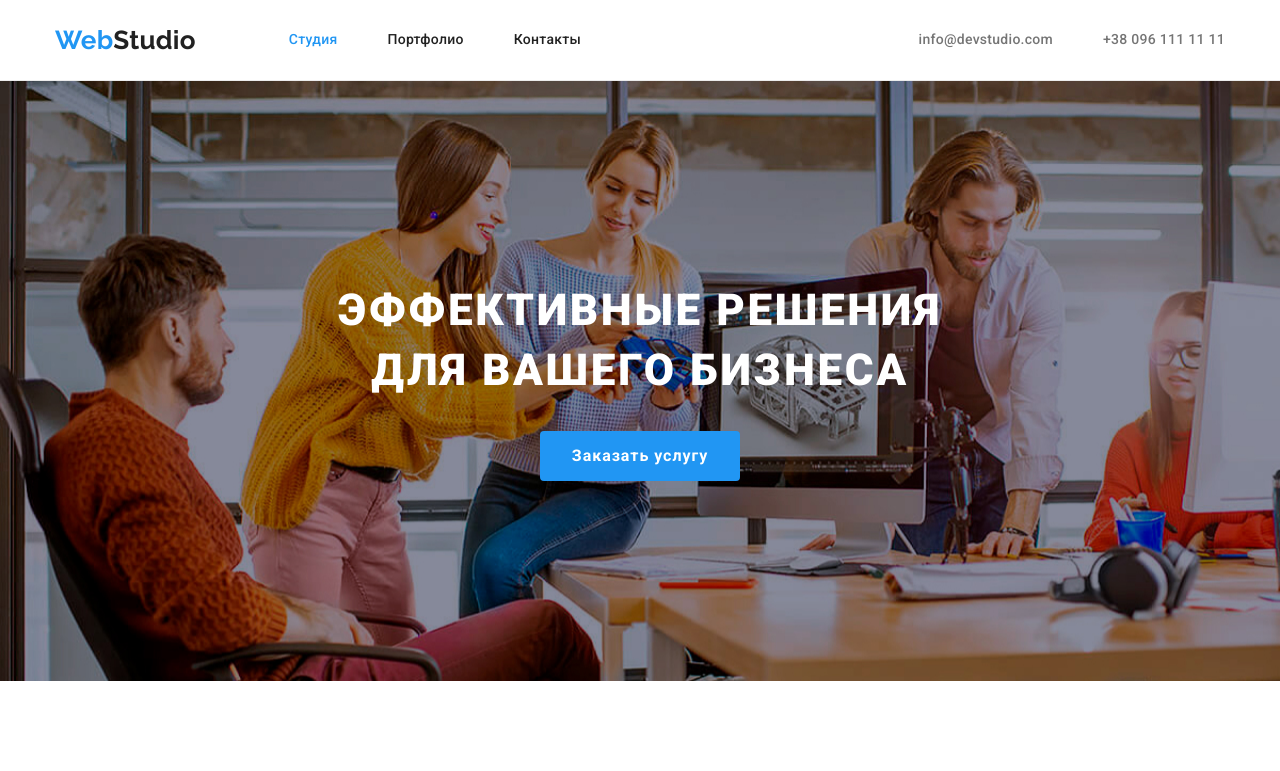
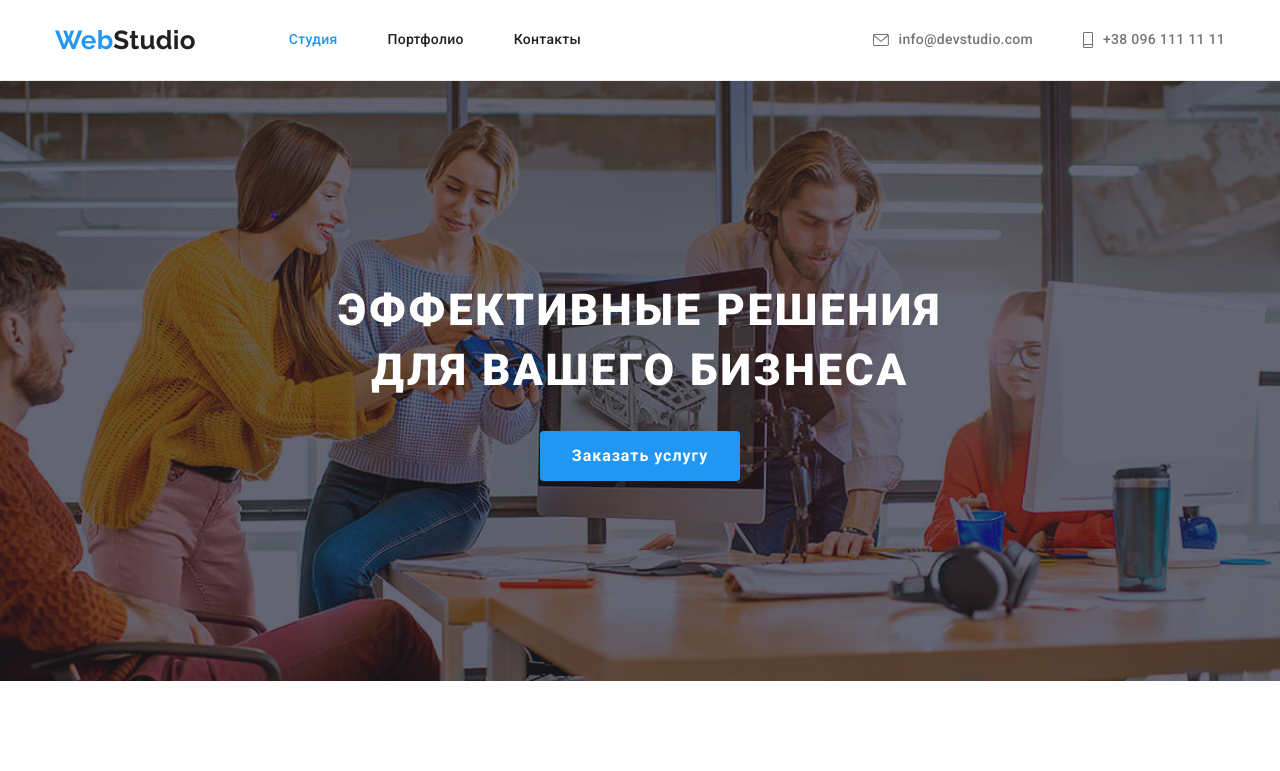
Before and after one commit to nastiglugan/goit-markup-hw-04, a plain HTML site: page index.html in a window 1280 px wide. Shown: the top 771 px of the page. Drawn offline with nearby package versions, Linux system fonts and the light colour scheme.

Commit message:
bg+header icons

```diff
--- a/css/styles.css
+++ b/css/styles.css
@@ -86,6 +86,11 @@ body {
   color: var(--color-blue);
 }
 
+.active:hover,
+.active:focus {
+  color: var(--color-blue);
+}
+
 .visually-hidden {
   position: absolute;
   width: 1px;
@@ -154,13 +159,25 @@ body {
   margin-left: auto;
   gap: 50px;
 }
+
 .contact-link {
+  display: flex;
+  align-items: center;
+  gap: 10px;
+
   color: var(--color-ligt);
 }
 
-.active:hover,
-.active:focus {
+.contact-icon {
+  fill: currentColor;
+}
+.contact-link:hover,
+.contact-link:focus {
   color: var(--color-blue);
+}
+.contact-icon:hover,
+.contact-icon:focus {
+  fill: currentColor;
 }
 
 /* Intro section */
@@ -168,11 +185,23 @@ body {
 .intro {
   padding-top: 200px;
   padding-bottom: 200px;
-  background-image: url(../images/bg/bg.jpg);
-  background-color: var(--background-color-gray);
   color: var(--color-white);
   text-align: center;
 }
+
+.overlay {
+  max-width: 1600px;
+  height: 600px;
+  margin-left: auto;
+  margin-right: auto;
+  background-image: linear-gradient(to right, rgba(47, 48, 58, 0.4), rgba(47, 48, 58, 0.4)),
+    url(../images/bg/bg.jpg);
+  background-color: var(--background-color-gray);
+  background-repeat: no-repeat;
+  background-position: center;
+  background-size: cover;
+}
+
 .intro-title {
   width: 696px;
   margin-bottom: 30px;
--- a/index.html
+++ b/index.html
@@ -40,12 +40,20 @@
         </nav>
         <ul class="contact-list list">
           <li class="contact-item">
-            <a href="mailto:info@devstudio.com" class="contact-link active link"
-              >info@devstudio.com</a
-            >
+            <a href="mailto:info@devstudio.com" class="contact-link link">
+              <svg width="16" height="12" class="contact-icon">
+                <use href="./images/icons/icon.svg#envelope"></use>
+              </svg>
+              info@devstudio.com
+            </a>
           </li>
           <li class="contact-item">
-            <a href="tel:+380961111111" class="contact-link active link">+38 096 111 11 11</a>
+            <a href="tel:+380961111111" class="contact-link link">
+              <svg width="10" height="16" class="contact-icon">
+                <use href="./images/icons/icon.svg#smartphone"></use>
+              </svg>
+              +38 096 111 11 11</a
+            >
           </li>
         </ul>
       </div>
@@ -54,7 +62,7 @@
     <!--Main section-->
     <main>
       <!--Intro section-->
-      <section class="intro">
+      <section class="intro overlay">
         <div class="container">
           <h1 class="intro-title">Эффективные решения для вашего бизнеса</h1>
           <button type="button" class="intro-btn">Заказать услугу</button>
```
